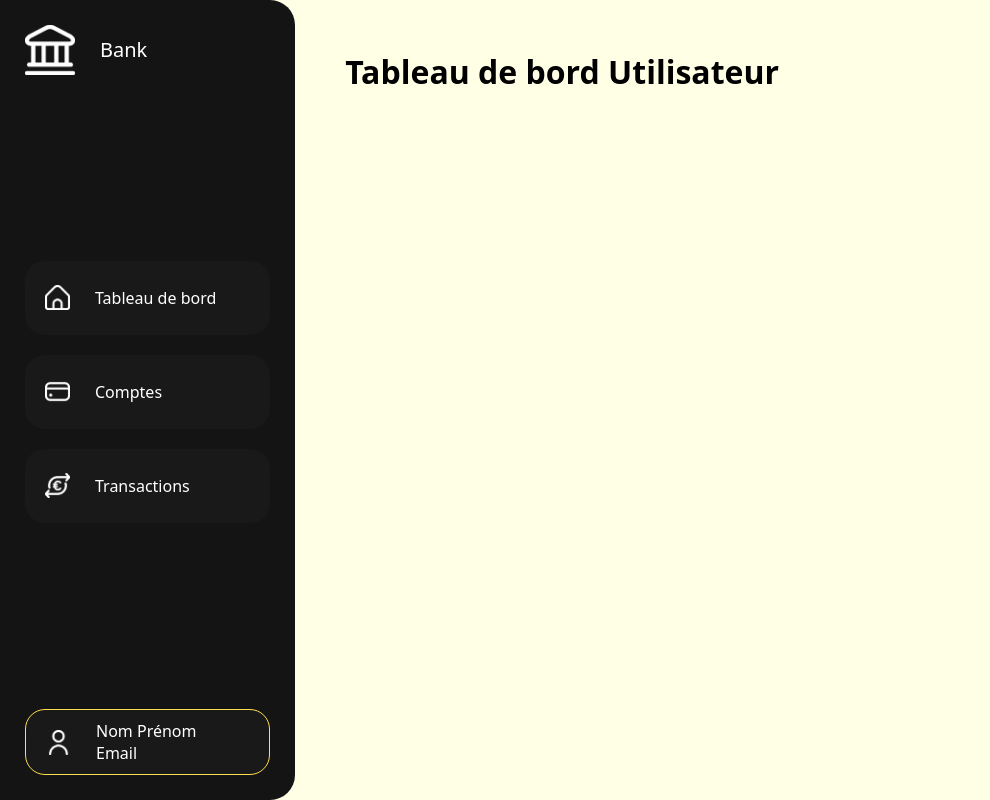
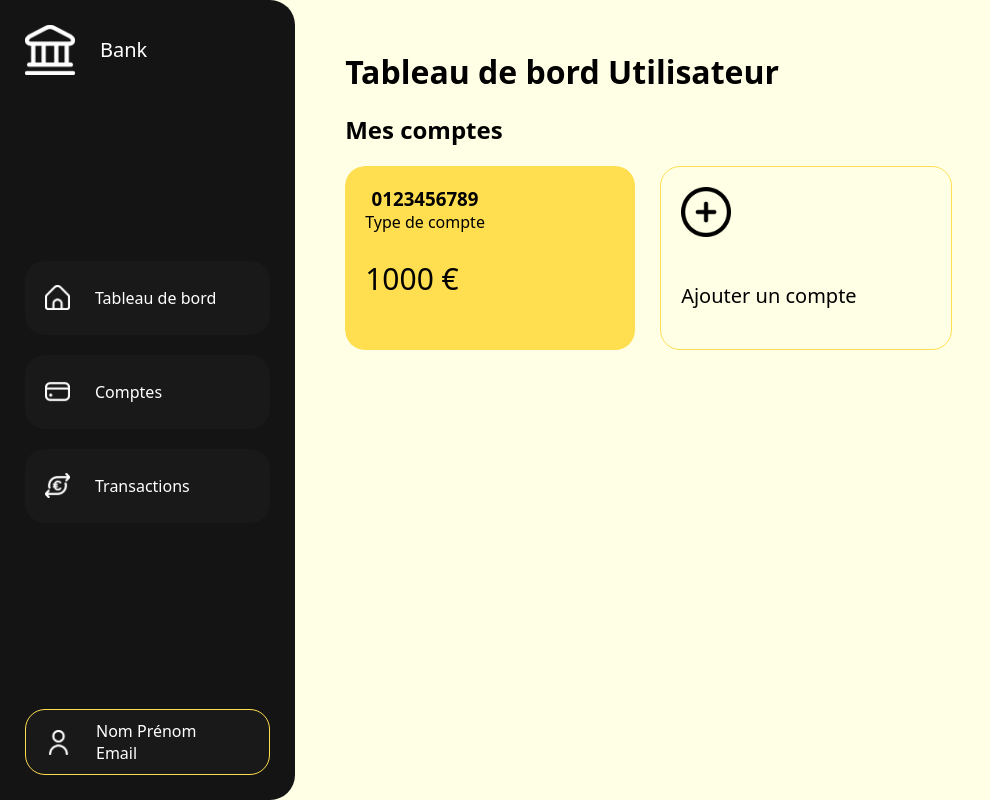
Before and after one commit to Erwan1202/challenge_web, a Symfony app: template templates/dashboard/user_dashboard.html.twig in a window 1280 px wide. Shown: the whole page, without its empty margins (0-990 px from the left). Run offline with Twig, Linux system fonts and the light colour scheme; the template is opened without the code that fills it, so the values that code supplies are empty; some libraries are stand-ins or nearby versions.

Commit message:
Added "Account" section in user_dashboard.html.twig (Twig, CSS, images)

```diff
--- a/public/css/dashboard_style.css
+++ b/public/css/dashboard_style.css
@@ -143,6 +143,9 @@ main h1 {
 }
 
 
+
+/* CSS pour le user_dashboard •••••••••••••••••••••••••••••••••••••••••••••••••••••••••••••••••••••••••••••••••••••••••••••••••••• */
+
 .headerLinks {
     display: flex;
     align-items: center;
@@ -166,3 +169,54 @@ main h1 {
 .headerLinks div p {
     margin: 0;
 }
+
+.accountsList {
+    width: 100%;
+    display: flex;
+    gap: 25px;
+    overflow-x: auto;
+    border-radius: 20px;
+    scrollbar-width: none;
+}
+.accountsList::-webkit-scrollbar {
+    display: none;
+}
+
+.accountsItem, .accountsItemAdd {
+    display: flex;
+    flex-direction: column;
+    align-items: flex-start;
+    padding: 20px;
+    min-width: 250px;
+    text-align: center;
+    background-color: var(--accent-color3);
+    border-radius: 20px;
+    gap: 25px;
+    transition: 0.25s;
+}
+.accountsItem:hover, .accountsItemAdd:hover {
+    transform: scale(1.05);
+}
+
+.accountsItem h3, .accountsItem p {
+    margin: 0;
+}
+.accountsItem div p {
+    font-weight: 300;
+}
+.accountBalance {
+    font-size: 30px;
+}
+
+.accountsItemAdd {
+    background-color: transparent;
+    border: 1px solid var(--accent-color3);
+    text-decoration: none;
+    color: var(--text-color);
+    font-size: 20px;
+    font-weight: 300;
+}
+.accountsItemAdd img {
+    width: 50px;
+    height: auto;
+}
--- a/templates/dashboard/base_dashboard.html.twig
+++ b/templates/dashboard/base_dashboard.html.twig
@@ -22,7 +22,7 @@
             {# <p>{{ utilisateur.nom }} {{ utilisateur.prenom }}</p> #}
             {# <p>{{ utilisateur.email }}</p> #}
             <div>
-                <p>Nom Prénom</p>
+                <p>Nom Prénom</p> {# ajouter informations dynamiques #}
                 <p>Email</p>
             </div>
         </a>
--- a/templates/dashboard/user_dashboard.html.twig
+++ b/templates/dashboard/user_dashboard.html.twig
@@ -22,7 +22,26 @@
 {% block dashboard_title %}Tableau de bord Utilisateur{% endblock %}
 
 {% block dashboard_content %}
+    <div class="accountsListContainer">
+        <h2>Mes comptes</h2>
+        <div class="accountsList">
 
+            {# ajouter un foreach ici #}
+            <div class="accountsItem">
+                <div>
+                    <h3>0123456789</h3> {# ajouter informations dynamiques #}
+                    <p>Type de compte</p>
+                </div>
+                <p class="accountBalance">1000 €</p>
+            </div>
 
+            <a href="" class="accountsItemAdd">
+                <img src="{{ asset('images/ajouter.png') }}" alt="Ajouter">
+                <p>Ajouter un compte</p>
+            </a>
+
+        </div>
+
+    </div>
 
 {% endblock %}
```
Also changed, not shown: public/images/ajouter.png (added).
